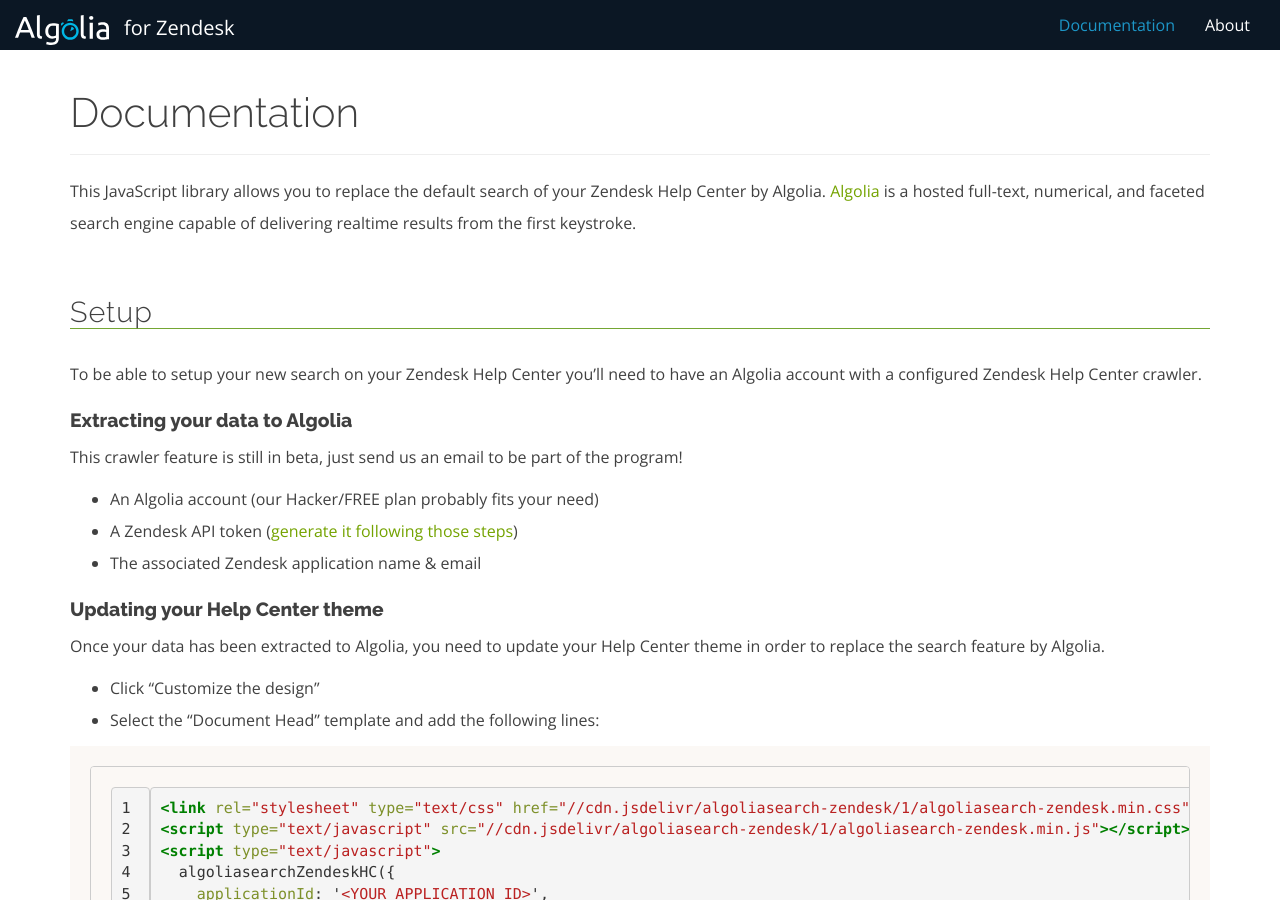
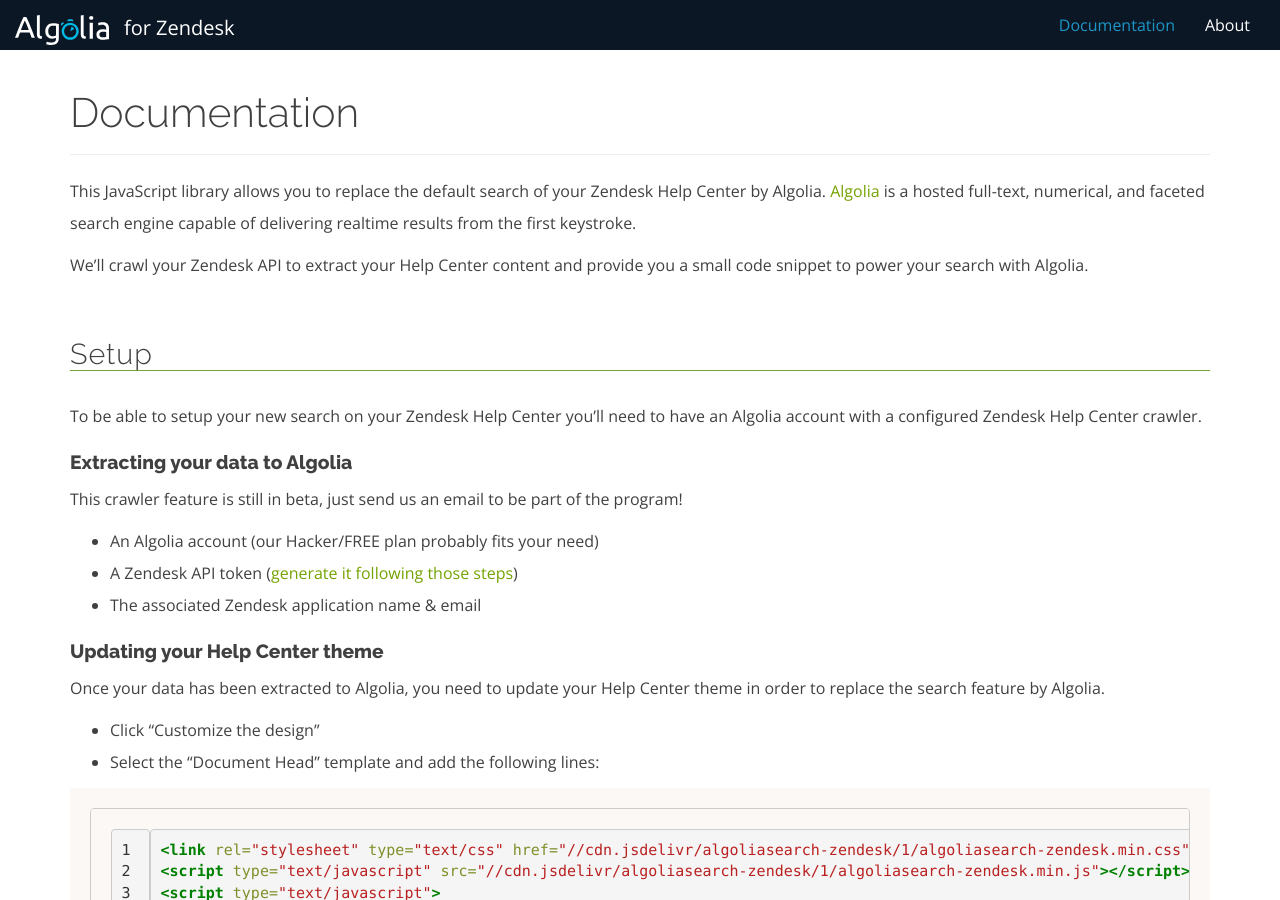
Before and after one commit to algolia/algoliasearch-zendesk, a Jekyll site: the page built from docs/documentation.md, in a window 1280 px wide and 900 px high. Built offline with Jekyll 4.4.1, drawn with Linux system fonts in a browser that asks for light colours; nearby versions of some CDN libraries; comment, search, counter and statistics services are not loaded.

Commit message:
Docs: move crawl sentence to the doc

```diff
--- a/docs/documentation.md
+++ b/docs/documentation.md
@@ -5,6 +5,8 @@
 ---
 
 This JavaScript library allows you to replace the default search of your Zendesk Help Center by Algolia. [Algolia](https://www.algolia.com) is a hosted full-text, numerical, and faceted search engine capable of delivering realtime results from the first keystroke.
+
+We'll crawl your Zendesk API to extract your Help Center content and provide you a small code snippet to power your search with Algolia.
 
 ## Setup
 
```
Also changed, not shown: README.md, 1 other file.
